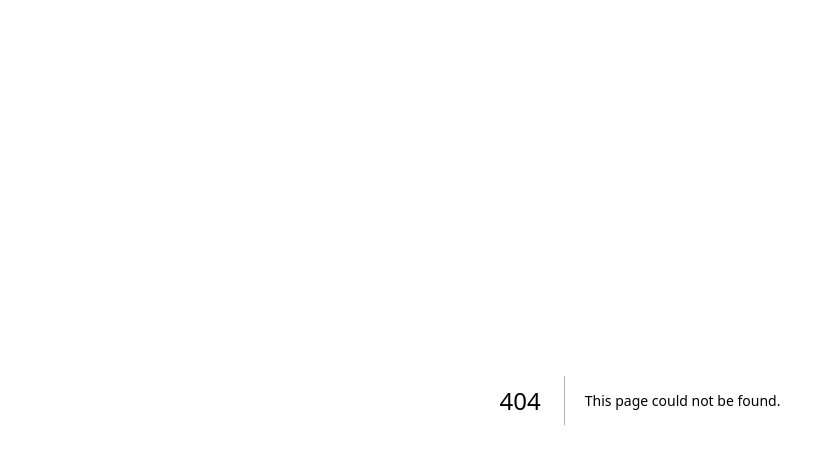
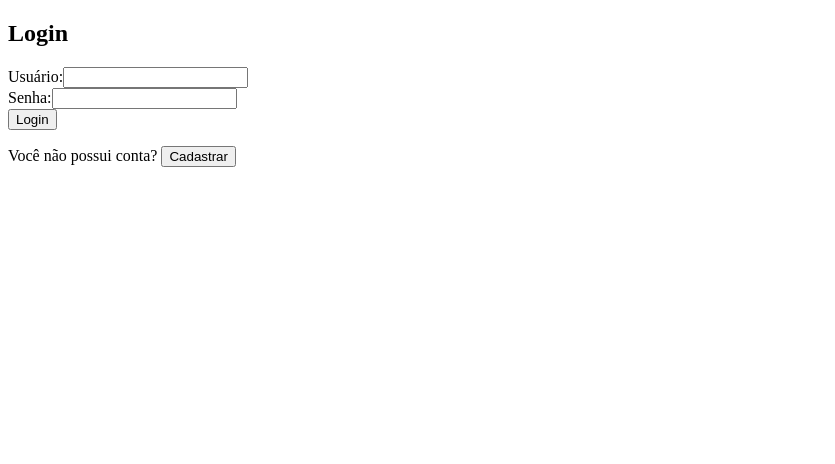
Before and after one commit to nanahguims/aprovei, a Next.js app: page /login in a window 1280 px wide. Before the commit this address had no page. Shown: the top 464 px of the page, without its empty margins (0-835 px from the left). Built offline with nearby package versions, Linux system fonts and the light colour scheme.

Commit message:
adicionando tela de login

```diff
--- a/pages/register.tsx
+++ b/pages/login.tsx
@@ -1,50 +1,50 @@
+"use client";
+
 import { useState } from "react";
 import { useRouter } from "next/router";
 
-interface User {
-  username: string;
-  password: string;
-}
-
-const Register = () => {
+const Login = () => {
   const [username, setUsername] = useState("");
   const [password, setPassword] = useState("");
-  const [confirmPassword, setConfirmPassword] = useState("");
   const [error, setError] = useState("");
   const router = useRouter();
 
-  const handleRegister = () => {
-    if (password !== confirmPassword) {
-      setError("Senha incorreta");
-      return;
+  const handleLogin = () => {
+    const storedUsers = localStorage.getItem("users");
+    if (storedUsers) {
+      const users = JSON.parse(storedUsers);
+      const foundUser = users.find(
+        (user: any) => user.username === username && user.password === password
+      );
+      if (foundUser) {
+        localStorage.setItem("loggedInUser", JSON.stringify(foundUser));
+        router.push("/");
+      } else {
+        setError(
+          "Usuário não encontrado. Por favor, verifique suas credenciais."
+        );
+      }
+    } else {
+      setError("Não há usuários cadastrados. Por favor, registre-se primeiro.");
     }
+  };
 
-    const newUser: User = { username, password };
-    const storedUsers = localStorage.getItem("users");
-    const users: User[] = storedUsers ? JSON.parse(storedUsers) : [];
-
-    users.push(newUser);
-    localStorage.setItem("users", JSON.stringify(users));
-
-    setUsername("");
-    setPassword("");
-    setConfirmPassword("");
-    setError("");
-    router.push("/");
+  const navigateToRegister = () => {
+    router.push("/register");
   };
 
   return (
     <div>
-      <h2>Register</h2>
+      <h2>Login</h2>
       <form
         onSubmit={(e) => {
           e.preventDefault();
-          handleRegister();
+          handleLogin();
         }}
       >
         <div>
           <label>
-            Username:
+            Usuário:
             <input
               type="text"
               value={username}
@@ -55,7 +55,7 @@ const Register = () => {
         </div>
         <div>
           <label>
-            Password:
+            Senha:
             <input
               type="password"
               value={password}
@@ -64,22 +64,15 @@ const Register = () => {
             />
           </label>
         </div>
-        <div>
-          <label>
-            Confirm Password:
-            <input
-              type="password"
-              value={confirmPassword}
-              onChange={(e) => setConfirmPassword(e.target.value)}
-              required
-            />
-          </label>
-        </div>
         {error && <p style={{ color: "red" }}>{error}</p>}
-        <button type="submit">Register</button>
+        <button type="submit">Login</button>
       </form>
+      <p>
+        Você não possui conta?{" "}
+        <button onClick={navigateToRegister}>Cadastrar</button>
+      </p>
     </div>
   );
 };
 
-export default Register;
+export default Login;
--- a/src/components/header/index.tsx
+++ b/src/components/header/index.tsx
@@ -19,7 +19,7 @@ const Header = () => {
   }, []);
 
   const navigateToRegister = () => {
-    router.push("/register");
+    router.push("/login");
   };
   return (
     <>
@@ -30,7 +30,7 @@ const Header = () => {
           </div>
 
           <div className="header-menu">
-            <button> {lastUser}</button>
+            {!lastUser ? <p>Usuário não logado</p> : <p>Olá, {lastUser}</p>}
             <button onClick={navigateToRegister}>
               {" "}
               Voltar para tela de login{" "}
```
